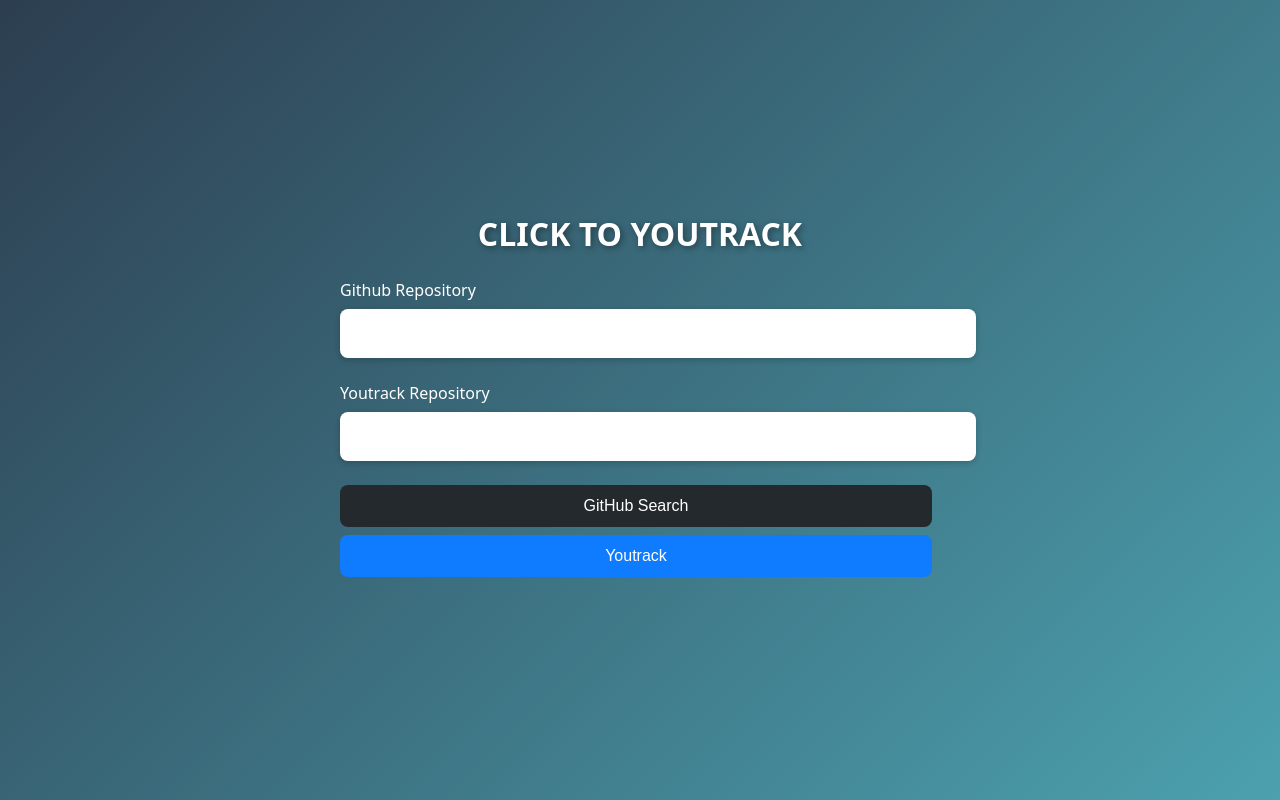
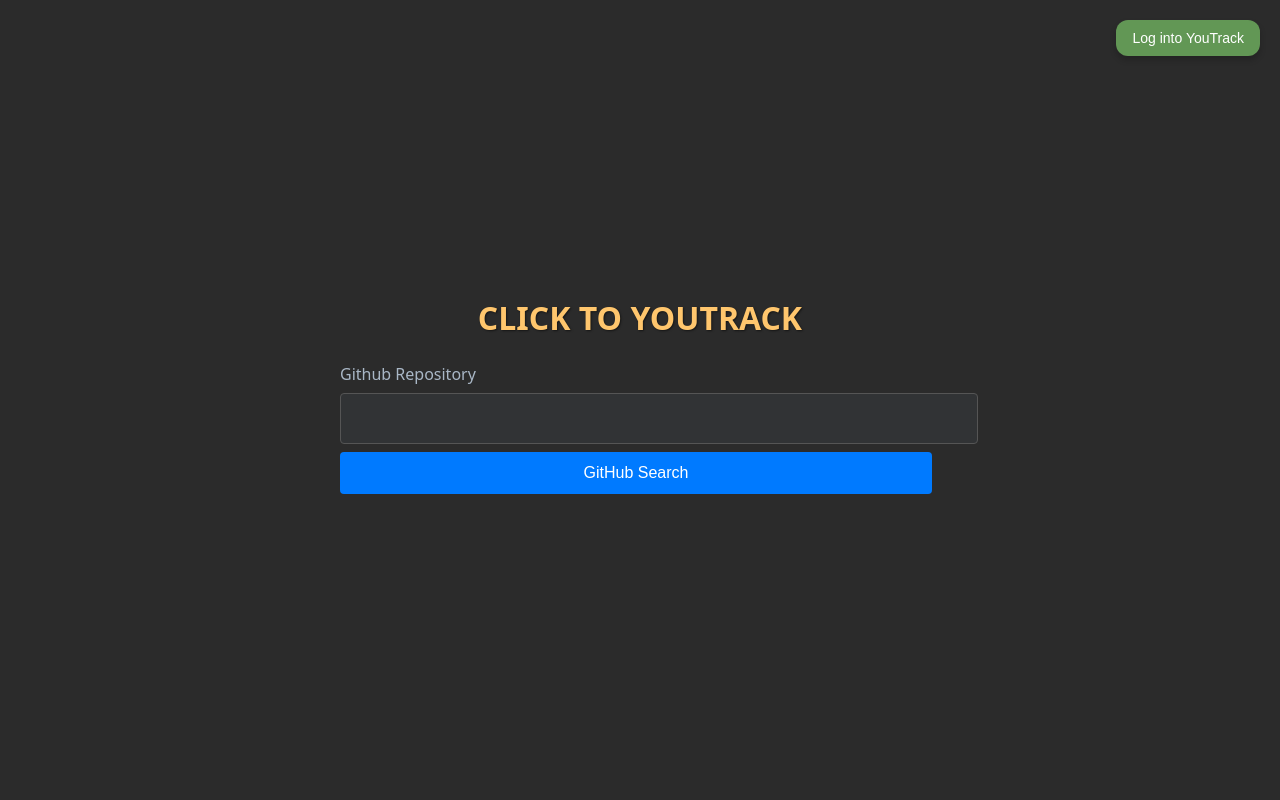
Before and after one commit to nguyenquan12121/click_to_youtrack, a FastAPI app: page / in a window 1280 px wide. Run offline with FastAPI, Linux system fonts and the light colour scheme.

Commit message:
added styling + routing

```diff
--- a/main.py
+++ b/main.py
@@ -1,13 +1,13 @@
 from typing import Union
 from dotenv import load_dotenv
-from fastapi import FastAPI, Request
+from fastapi import FastAPI, Request, Form
 from fastapi.responses import HTMLResponse
 from fastapi.staticfiles import StaticFiles
 from fastapi.templating import Jinja2Templates
 
 import requests
 import os
-
+import re
 app = FastAPI()
 
 GITHUB_REPO = "https://github.com/strawberrymusicplayer/strawberry/issues"
@@ -22,15 +22,7 @@
 YOUTRACK_REPO_GET_FIELDS= "https://quan.youtrack.cloud/api/admin/projects?fields=assignee"
 def github_req():
     global GITHUB_ISSUE, GITHUB_TOKEN
-    request = {    "url": GITHUB_ISSUE,
-               "headers": {
-        "header": "Accept: application/vnd.github+json" ,
-        "header": f'Authorization:{GITHUB_TOKEN}'
-               }
-    }
-    response = requests.get(url=request["url"], headers=request["headers"])
-    data = response.json()
-    return data
+
 #curl -X GET \
 #'https://quan.youtrack.cloud/api/users/me' \                                                                            -H 'Authorization: Bearer perm-YWRtaW4=.NDQtMQ==.bEVtcOJ9b8462q7wtiRukDPu7bIasd' \
 #-H 'Accept: application/json' \
@@ -81,13 +73,35 @@
 app.mount("/static", StaticFiles(directory="static"), name="static")
 templates = Jinja2Templates(directory="templates")
 
-@app.get("/")
-async def index(request: Request):
-    # pass anything you want to the template as context
-    context = {"request": request, "title": "My FastAPI HTML Page", "items": ["apples", "bananas", "oranges"]}
-    return templates.TemplateResponse("index.html", context)
+@app.get("/", response_class=HTMLResponse)
+async def read_root(request: Request):
+    return templates.TemplateResponse("index.html", {"request": request, "github": None, "submitted": False, "error": False})
 
 
-@app.get("/get_issues")
-def read_root():
-    return github_req()
+@app.post("/", response_class=HTMLResponse)
+async def handle_form(request: Request, github: str = Form(...)):
+    github = github.strip()
+    GITHUB_ISSUE_REGEX = re.compile(
+    r"^https:\/\/github\.com\/[A-Za-z0-9_.-]+\/[A-Za-z0-9_.-]+\/issues\/?$"
+    )
+    if not github:
+        error_msg = "URL cannot be empty."
+        return templates.TemplateResponse(
+            "index.html", {"request": request, "error": error_msg, "github": None, "submitted": True}
+        )
+
+    elif not GITHUB_ISSUE_REGEX.match(github):
+        error_msg = "Invalid GitHub issues URL. Must be like: https://github.com/user/repo/issues"
+        return templates.TemplateResponse(
+            "index.html", {"request": request, "error": error_msg, "github": None, "submitted": True}
+        )
+    else:
+        request1 = {    "url": github,
+                   "headers": {
+            "header": "Accept: application/vnd.github+json" ,
+            "header": f'Authorization:{GITHUB_TOKEN}'
+                   }
+        }
+        response = requests.get(url=request["url"], headers=request["headers"])
+        data = response.json()
+        return templates.TemplateResponse("index.html", {"request": request, "github": github, "submitted": True})
--- a/static/styles.css
+++ b/static/styles.css
@@ -1,7 +1,7 @@
 body {
   font-family: system-ui, sans-serif;
-  background: linear-gradient(135deg, #2c3e50, #4ca1af);
-  color: #fff;
+  background-color: #2b2b2b; /* JetBrains dark background */
+  color: #a9b7c6; /* Light gray text color */
   display: flex;
   flex-direction: column;
   align-items: center;
@@ -12,7 +12,8 @@
 
 h1 {
   margin-bottom: 24px;
-  text-shadow: 2px 2px 6px rgba(0, 0, 0, 0.4);
+  color: #ffc66d; /* JetBrains header highlight */
+  text-shadow: 1px 1px 2px rgba(0, 0, 0, 0.5);
 }
 
 .form-example {
@@ -27,16 +28,21 @@
   width: 100%;
   padding: 14px 18px;
   font-size: 18px;
-  border-radius: 8px;
-  border: none;
+  border-radius: 4px;
+  border: 1px solid #555555; /* subtle border like JetBrains inputs */
+  background-color: #313335; /* JetBrains input background */
+  color: #a9b7c6; /* input text color */
   outline: none;
-  box-shadow: 0 2px 6px rgba(0, 0, 0, 0.2);
+}
+
+input[type="text"]:focus {
+  border-color: #007aff; /* JetBrains focus highlight green */
 }
 
 .btn {
   padding: 12px 20px;
   font-size: 16px;
-  border-radius: 8px;
+  border-radius: 4px;
   border: none;
   cursor: pointer;
   margin-right: 8px;
@@ -44,16 +50,46 @@
 }
 
 .btn.github {
-  background: #24292e;
-  color: #fff;
+  background: #007aff; /* dark button */
+  color: #ffffff;
 }
 
 .btn.youtrack {
-  background: #0f7bff;
-  color: #fff;
+  background: #007aff; /* JetBrains accent blue */
+  color: #ffffff;
 }
 
 .btn:hover {
   transform: scale(1.05);
   opacity: 0.9;
 }
+
+.top-right {
+  position: absolute;
+  top: 20px;
+  right: 20px;
+}
+
+.btn-youtrack {
+  background: #629755;
+  color: white;
+  font-size: 14px;
+  font-weight: 500;
+  padding: 10px 16px;
+  border: none;
+  border-radius: 12px;
+  box-shadow: 0 4px 6px rgba(0, 0, 0, 0.2);
+  cursor: pointer;
+  transition: all 0.2s ease;
+}
+
+.btn-youtrack:hover {
+  background: #629755;
+  box-shadow: 0 3px 4px rgba(0, 0, 0, 0.3);
+}
+
+.btn-youtrack:active {
+  background: #629755;
+  box-shadow: 0 4px 3px rgba(0, 0, 0, 0.2);
+  transform: translateY(1px);
+}
--- a/templates/index.html
+++ b/templates/index.html
@@ -9,20 +9,26 @@
     <link href="{{ url_for('static', path='/styles.css') }}" rel="stylesheet" />
   </head>
   <body>
+    <!-- Top corner login button -->
+    <div class="top-right">
+      <form action="/youtrack-login" method="get">
+        <button type="submit" class="btn-youtrack">Log into YouTrack</button>
+      </form>
+    </div>
+
     <h1>CLICK TO YOUTRACK</h1>
-    <form action="" method="get" class="form-example">
+    {% if error and submitted %}
+    <div style="color: red">{{ error }}</div>
+    {% endif %}
+    <form action="/" method="post" class="form-example">
       <div class="form-example">
         <label for="github">Github Repository</label>
         <input type="text" name="github" id="github" required />
-      </div>
-      <div class="form-example">
-        <label for="youtrack">Youtrack Repository</label>
-        <input type="text" name="youtrack" id="youtrack" required />
-      </div>
-      <div class="form-example">
         <input type="submit" value="GitHub Search" class="btn github" />
-        <input type="submit" value="Youtrack" class="btn youtrack" />
       </div>
     </form>
+    {% if github %}
+    <h2>You entered: {{ github }}</h2>
+    {% endif %}
   </body>
 </html>
```
